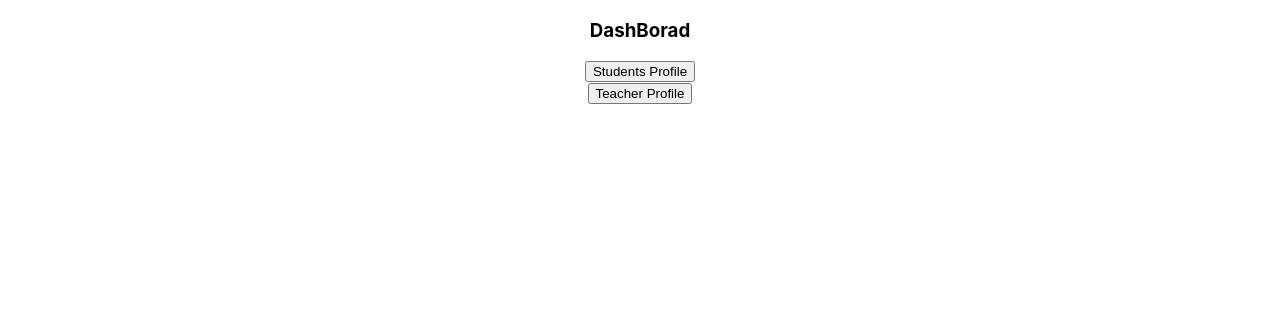
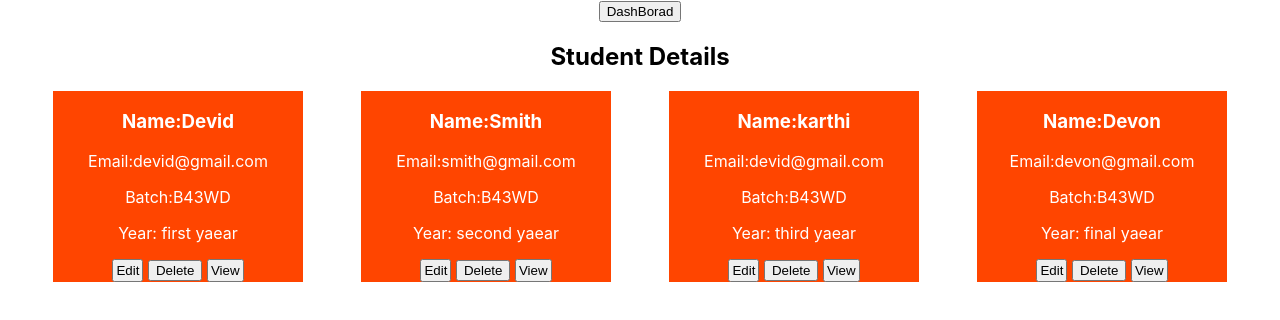
Before and after one commit to jayasudhakarchinnadurai/stu-and-teacher, a React (Create React App) app: page / in a window 1280 px wide. Shown: the top 320 px of the page. Built offline with nearby package versions, Linux system fonts and the light colour scheme.

Commit message:
history push

```diff
--- a/src/App.js
+++ b/src/App.js
@@ -4,20 +4,20 @@ import './App.css';
 import { Studentdata } from './Data/studentdata.js';
 import Student from './Student/studetail';
 import BaseApp from './Data/base.js';
-import { Route, Switch } from 'react-router-dom';
-
+import { Switch } from 'react-router-dom/cjs/react-router-dom.min';
+import { Route } from 'react-router-dom/cjs/react-router-dom';
 function App() {
   const [user, setuser]=useState(Studentdata)
   return (
     <div className="App">
 
 <Switch>
-    <Route extact path="/">
+    <Route extact path="/student">
     <BaseApp></BaseApp>
     </Route>
 
 <Route>
-    <Student extact path="/student"
+    <Student extact path="/"
     user={user}
     setuser={setuser}
      ></Student>
--- a/src/Data/base.js
+++ b/src/Data/base.js
@@ -2,13 +2,13 @@ import React from "react";
 import { useHistory } from "react-router-dom/cjs/react-router-dom";
 
 function BaseApp(){
-    const history=useHistory
+    const history=useHistory();
     return (
     <div>
         <h3>DashBorad</h3>
-        <button>Students Profile</button><br></br>
+        <button onClick={()=>history.push("/")}>Students Profile</button><br></br>
 
-        <button onClick={()=>history.push('/student')}>Teacher Profile</button>
+        <button >Teacher Profile</button>
 
     </div>
 
--- a/src/Student/studetail.js
+++ b/src/Student/studetail.js
@@ -1,6 +1,8 @@
 import React from "react";
+import { useHistory } from "react-router-dom/cjs/react-router-dom";
 
 function Student ({user, setuser}){
+    const history=useHistory();
 
     const DeleteStu =(idx)=>{
 
@@ -12,6 +14,7 @@ function Student ({user, setuser}){
     }
     return (
     <div>
+        <button  onClick={()=>history.push("/student")} >DashBorad</button>
     <h2>Student Details</h2>
     <div  className='student'>
     {user.map((stu,idx)=>{
@@ -20,7 +23,7 @@ function Student ({user, setuser}){
     <p>Email:{stu.email}</p>
     <p>Batch:{stu.batch}</p>
     <p>Year: {stu.year}</p>
-    <button className="edit">Edit</button>{" "}
+    <button className="edit" >Edit</button>{" "}
     <button className="delete" onClick={()=>DeleteStu(stu.id)}>Delete</button>{" "}
     <button className="view">View</button>
     </div>
```
Also changed, not shown: src/index.js (line endings or trailing spaces).
